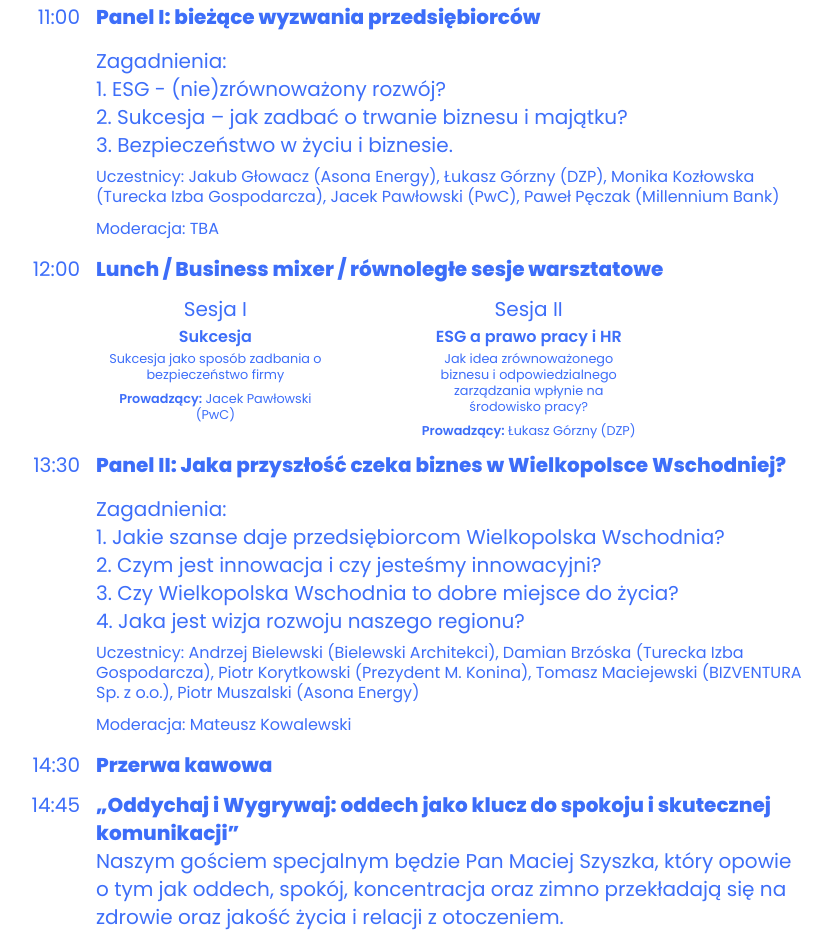
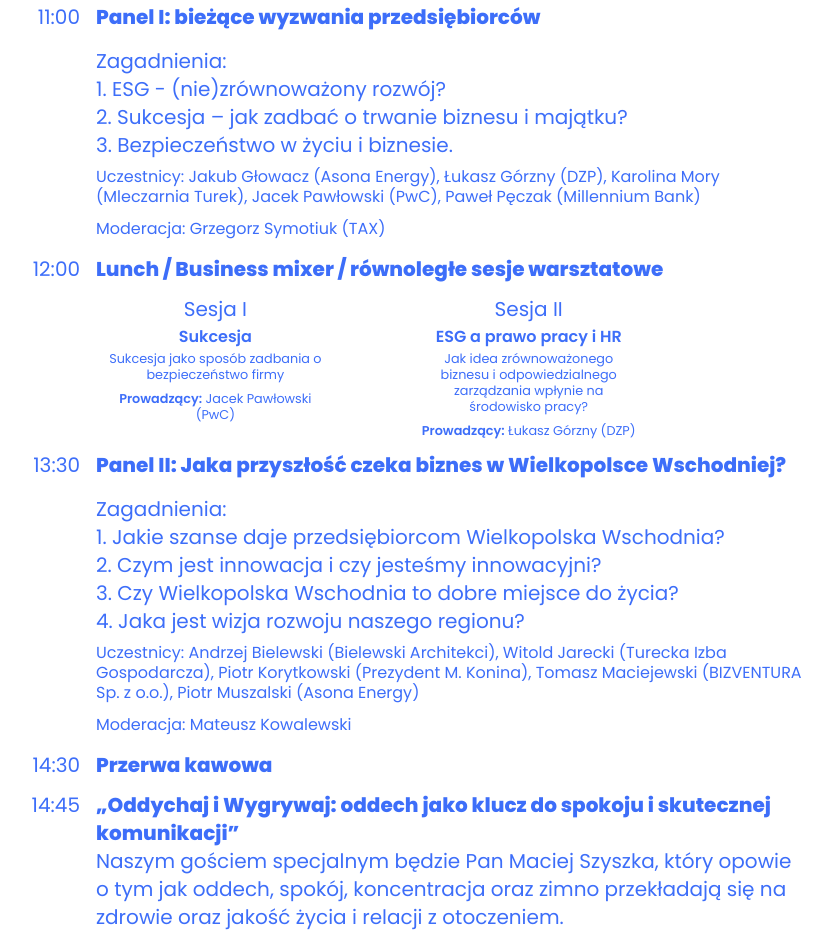
Before and after one commit to pospieszja/konin-business-meeting-2022, a website built with Vite: page index.html in a window 1280 px wide. Shown: the part 3656-4596 px from the top of the page, without its empty margins (268-1100 px from the left). Built offline with nearby package versions, Linux system fonts and the light colour scheme.

Commit message:
Change in panel prelegents

```diff
--- a/index.html
+++ b/index.html
@@ -173,9 +173,9 @@
             <p>1. ESG - (nie)zrównoważony rozwój?</p>
             <p>2. Sukcesja – jak zadbać o trwanie biznesu i majątku?</p>
             <p>3. Bezpieczeństwo w życiu i biznesie.</p>
-            <p class="sm:text-[1rem] text-[0.8rem] pt-2 leading-tight">Uczestnicy: Jakub Głowacz (Asona Energy), Łukasz Górzny (DZP), Monika Kozłowska (Turecka Izba Gospodarcza), Jacek Pawłowski (PwC), Paweł Pęczak (Millennium Bank)
+            <p class="sm:text-[1rem] text-[0.8rem] pt-2 leading-tight">Uczestnicy: Jakub Głowacz (Asona Energy), Łukasz Górzny (DZP), Karolina Mory (Mleczarnia Turek), Jacek Pawłowski (PwC), Paweł Pęczak (Millennium Bank)
             </p>
-            <p class="sm:text-[1rem] text-[0.8rem] pt-2">Moderacja: TBA
+            <p class="sm:text-[1rem] text-[0.8rem] pt-2">Moderacja: Grzegorz Symotiuk (TAX)
             </p>
           </div>
         </div>
@@ -220,7 +220,7 @@
             <p>2. Czym jest innowacja i czy jesteśmy innowacyjni?</p>
             <p>3. Czy Wielkopolska Wschodnia to dobre miejsce do życia?</p>
             <p>4. Jaka jest wizja rozwoju naszego regionu?</p>
-            <p class="sm:text-[1rem] text-[0.8rem] pt-2 leading-tight">Uczestnicy: Andrzej Bielewski (Bielewski Architekci), Damian Brzóska (Turecka Izba Gospodarcza), Piotr Korytkowski (Prezydent M. Konina), Tomasz Maciejewski (BIZVENTURA Sp. z o.o.), Piotr Muszalski (Asona Energy)
+            <p class="sm:text-[1rem] text-[0.8rem] pt-2 leading-tight">Uczestnicy: Andrzej Bielewski (Bielewski Architekci), Witold Jarecki (Turecka Izba Gospodarcza), Piotr Korytkowski (Prezydent M. Konina), Tomasz Maciejewski (BIZVENTURA Sp. z o.o.), Piotr Muszalski (Asona Energy)
             </p>
             <p class="sm:text-[1rem] text-[0.8rem] pt-2">Moderacja: Mateusz Kowalewski
             </p>
```
